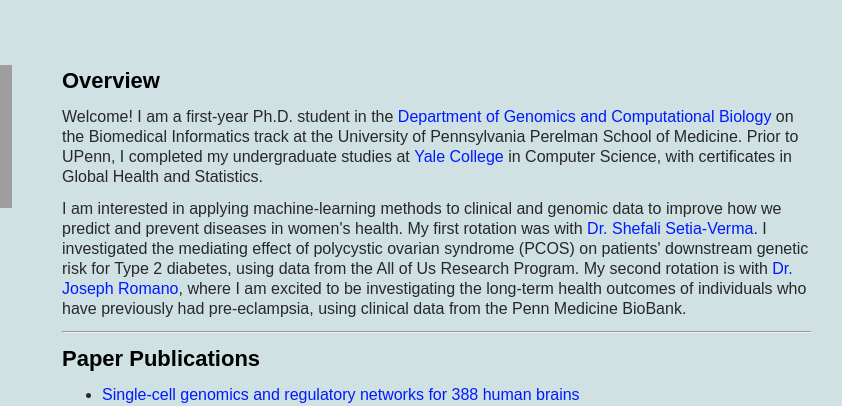
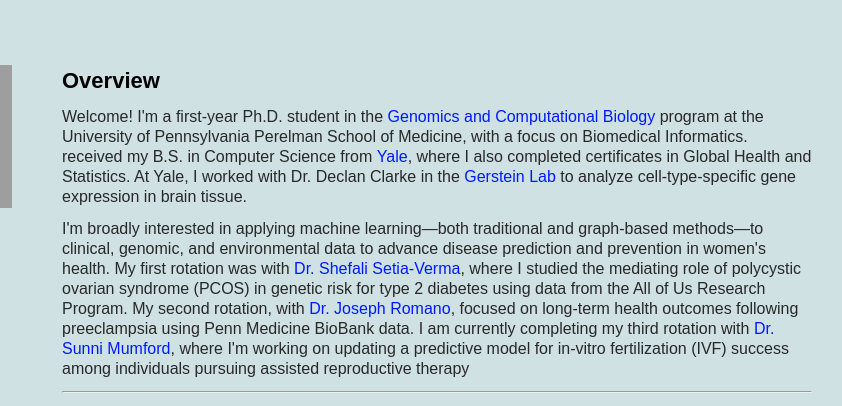
Before and after one commit to AnanyaRa/AnanyaRa.github.io, a plain HTML site: page index.html in a window 1280 px wide. Shown: the top 406 px of the page, 318-1160 px from the left. Drawn offline with Linux system fonts and the light colour scheme; grey boxes are pictures that could not be loaded.

Commit message:
updated research

```diff
--- a/index.html
+++ b/index.html
@@ -29,18 +29,19 @@
 			<div id="main">
 				<div id="overview" class="section">
 					<h2>Overview</h2>
-					<p>Welcome! I am a first-year Ph.D. student in the
-					<a href="https://www.med.upenn.edu/gcb/" target="_blank">Department of Genomics and Computational Biology</a>
-					on the Biomedical Informatics track at the University of Pennsylvania Perelman School of Medicine. Prior to UPenn, I completed my undergraduate studies at
-					<a href="https://www.yale.edu/" target="_blank">Yale College</a>
-					 in Computer Science, with certificates in Global Health and Statistics.</p>
+					<p>Welcome! I'm a first-year Ph.D. student in the <a href="https://www.med.upenn.edu/gcb/" target="_blank">Genomics and Computational Biology</a>
+						program at the University of Pennsylvania Perelman School of Medicine, with a focus on Biomedical Informatics.
+						 received my B.S. in Computer Science from <a href="https://www.yale.edu/" target="_blank">Yale</a>,
+						 where I also completed certificates in Global Health and Statistics. At Yale, I worked with Dr. Declan Clarke in the
+						 <a href="https://www.gersteinlab.org/" target="_blank">Gerstein Lab</a> to analyze cell-type-specific gene expression in brain tissue.</p>
 
-					<p>I am interested in applying machine-learning methods to clinical and genomic data to improve how we predict and prevent diseases in women's health.
-						My first rotation was with <a href="https://www.setia-vermalab.org/" target="_blank">Dr. Shefali Setia-Verma</a>.
-						I investigated the mediating effect of polycystic ovarian syndrome (PCOS) on patients' downstream genetic risk for Type 2 diabetes, using data from the All of Us Research Program.
-
-						My second rotation is with <a href="https://romanolab.org/" target="_blank">Dr. Joseph Romano</a>, where I am excited to be investigating the long-term health outcomes of individuals who have previously had pre-eclampsia, using clinical data from the Penn Medicine BioBank.
-					</p>
+						<p>I'm broadly interested in applying machine learning—both traditional and graph-based methods—to clinical, genomic, and environmental
+							data to advance disease prediction and prevention in women's health. My first rotation was with
+							<a href="https://www.setia-vermalab.org/" target="_blank">Dr. Shefali Setia-Verma</a>,
+							where I studied the mediating role of polycystic ovarian syndrome (PCOS) in genetic risk for type 2 diabetes using data from the All of Us Research Program.
+							My second rotation, with <a href="https://romanolab.org/" target="_blank">Dr. Joseph Romano</a>, focused on long-term health outcomes following preeclampsia using Penn Medicine BioBank data.
+							I am currently completing my third rotation with <a href="https://dbei.med.upenn.edu/staff/sunni-mumford-phd/" target="_blank">Dr. Sunni Mumford</a>, where I'm working on updating a predictive model for in-vitro fertilization (IVF) success among individuals pursuing assisted reproductive therapy
+						</p>
 
 				</div>
 
```
